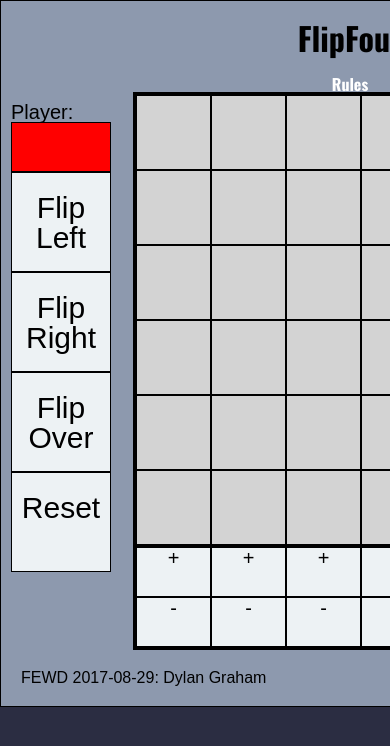
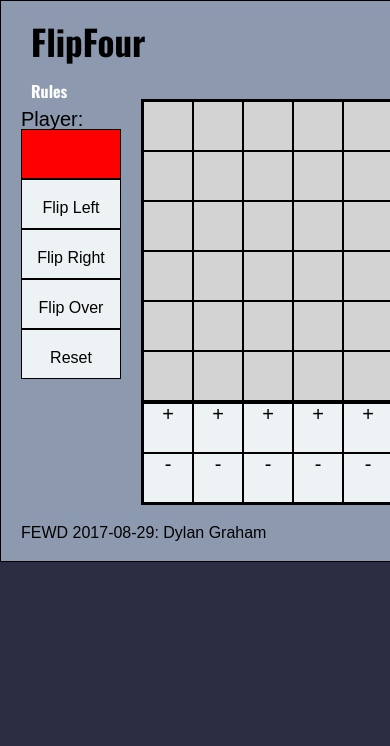
Before and after one commit to dylantg/dylantg.github.io, a plain HTML site: page index.html in a window 390 px wide. Shown: the top 746 px of the page. Drawn offline with nearby package versions, Linux system fonts and the light colour scheme.

Commit message:
Restyle asdide and start phone media query

```diff
--- a/css/style.css
+++ b/css/style.css
@@ -17,22 +17,26 @@ body {
 /* HEADER */
 
 header {
-  text-align: center;
   font-family: 'Oswald', sans-serif;
+  padding-left: 30px;
+}
+
+header h1 {
+  font-size: 35px;
 }
 
 nav a {
   color: white;
   text-decoration: initial;
+  padding-bottom: 10px;
 }
 
 /* ASIDE */
 
 aside {
   float: left;
-  /*border: 1px solid black;*/
-  margin: 10px;
-  width: 112px;
+  margin: 10px 30px;
+  width: 100px;
 }
 
 #flip_buttons {
@@ -78,9 +82,7 @@ aside {
 
 article {
   float: left;
-  border: 1px solid black;
 }
-
 
 .board_with_buttons {
   width: 454px;
@@ -110,7 +112,6 @@ article {
 
 .board_button {
   height: 50px;
-  /*width: 100px;*/
   width: 75px;
   font-size: 20px;
   border: 1px solid black;
@@ -124,8 +125,6 @@ article {
 }
 
 .square {
-/*  width: 100px;
-  height: 100px;*/
   width: 75px;
   height: 75px;
   background: lightgrey;
@@ -141,16 +140,78 @@ footer {
   padding: 20px;
 }
 
+/* RULES */
 
-/*
-.red {
-  background-color: red;
+.rules {
+  font-size: 20px;
+  padding: 20px;
 }
 
-.blue {
-  background-color: blue;
+.move {
+  text-decoration: underline;
 }
-*/
+
+/*  MEDIA QUERIES */
+
+@media (max-width: 768px) {
+
+  .board_with_buttons {
+    width: 304px;
+  }
+
+  .board {
+    width: 302px;
+    height: 302px;
+    margin: 0 auto;
+    overflow: auto;
+    border: 1px solid black;
+    float: left;
+  }
+
+  #board_buttons {
+    height: 102px;
+    width: 302px;
+    float: left;
+    padding: 0px;
+    margin: 0px;
+    border: 1px solid black;
+  }
+
+  .board_button {
+    height: 50px;
+    width: 50px;
+    font-size: 20px;
+  }
+
+  .square {
+    width: 50px;
+    height: 50px;
+  }
+
+  /**/
+  aside {
+    margin: 10px 20px;
+    width: 100px;
+  }
+
+  #flip_buttons {
+    width: 100px;
+    float: left;
+  }
+
+  .button {
+    height: 50px;
+    width: 100px;
+    font-size: 16px;
+  }
+
+  #player_square {
+    width: 100px;
+    height: 50px;
+  }
+
+}
+
 /*
 @media (min-width: 768px) {
   .container {
```
